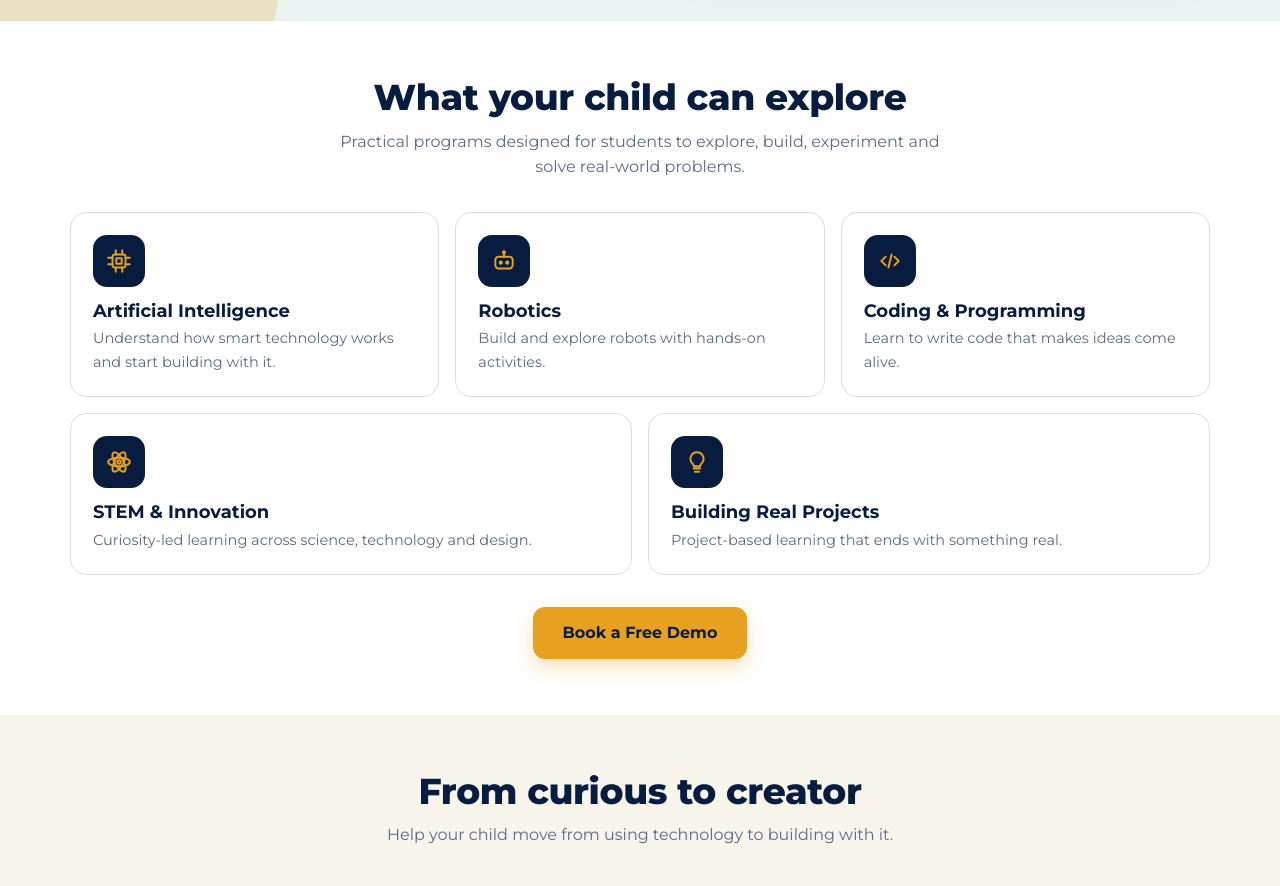
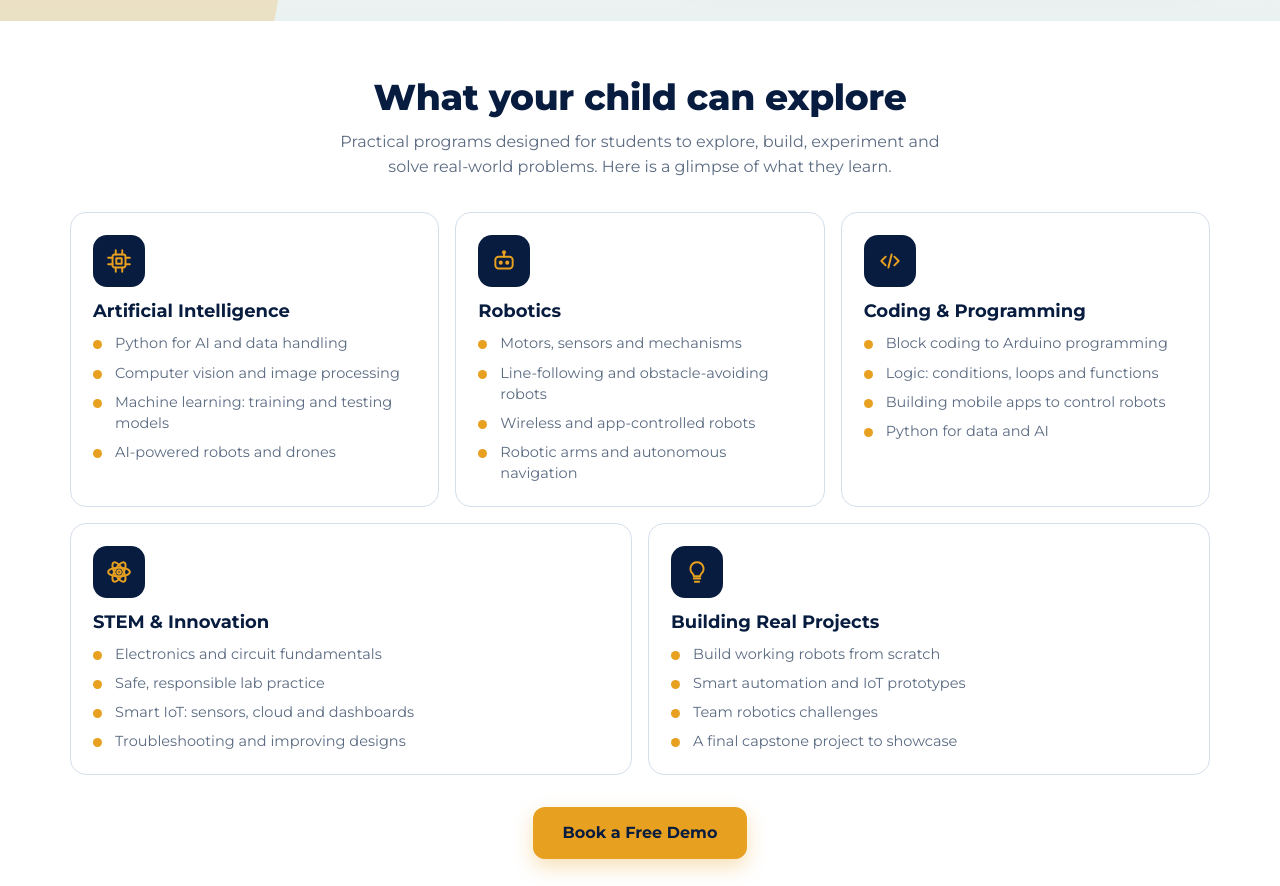
Before and after one commit to Tejaswini016/edlumina-registration, a plain HTML site: page index.html in a window 1280 px wide. Shown: the part 876-1762 px from the top of the page. Drawn offline with Linux system fonts and the light colour scheme.

Commit message:
Summarize program areas with high-level topic bullets
Co-Authored-By: Claude Sonnet 5.5 <noreply@anthropic.com>

```diff
--- a/index.html
+++ b/index.html
@@ -111,13 +111,13 @@
     <section class="sec" id="programs" aria-labelledby="prog-title">
       <div class="wrap">
         <h2 class="sec__title" id="prog-title">What your child can explore</h2>
-        <p class="sec__sub">Practical programs designed for students to explore, build, experiment and solve real-world problems.</p>
+        <p class="sec__sub">Practical programs designed for students to explore, build, experiment and solve real-world problems. Here is a glimpse of what they learn.</p>
         <ul class="cards">
-          <li class="pcard"><span class="pcard__ic"><svg viewBox="0 0 24 24" fill="none" stroke="currentColor" stroke-width="1.8" stroke-linecap="round" stroke-linejoin="round"><rect x="6" y="6" width="12" height="12" rx="2"/><rect x="9.5" y="9.5" width="5" height="5"/><path d="M9 2v4M15 2v4M9 18v4M15 18v4M2 9h4M2 15h4M18 9h4M18 15h4"/></svg></span><h3>Artificial Intelligence</h3><p>Understand how smart technology works and start building with it.</p></li>
-          <li class="pcard"><span class="pcard__ic"><svg viewBox="0 0 24 24" fill="none" stroke="currentColor" stroke-width="1.8" stroke-linecap="round" stroke-linejoin="round"><rect x="4" y="8" width="16" height="11" rx="3"/><circle cx="9" cy="13.5" r="1"/><circle cx="15" cy="13.5" r="1"/><path d="M12 8V5"/><circle cx="12" cy="4" r="1"/></svg></span><h3>Robotics</h3><p>Build and explore robots with hands-on activities.</p></li>
-          <li class="pcard"><span class="pcard__ic"><svg viewBox="0 0 24 24" fill="none" stroke="currentColor" stroke-width="1.8" stroke-linecap="round" stroke-linejoin="round"><path d="M8 8l-4 4 4 4M16 8l4 4-4 4M13.5 6l-3 12"/></svg></span><h3>Coding &amp; Programming</h3><p>Learn to write code that makes ideas come alive.</p></li>
-          <li class="pcard"><span class="pcard__ic"><svg viewBox="0 0 24 24" fill="none" stroke="currentColor" stroke-width="1.8" stroke-linecap="round" stroke-linejoin="round"><circle cx="12" cy="12" r="1.6"/><ellipse cx="12" cy="12" rx="10" ry="4"/><ellipse cx="12" cy="12" rx="10" ry="4" transform="rotate(60 12 12)"/><ellipse cx="12" cy="12" rx="10" ry="4" transform="rotate(120 12 12)"/></svg></span><h3>STEM &amp; Innovation</h3><p>Curiosity-led learning across science, technology and design.</p></li>
-          <li class="pcard"><span class="pcard__ic"><svg viewBox="0 0 24 24" fill="none" stroke="currentColor" stroke-width="1.8" stroke-linecap="round" stroke-linejoin="round"><path d="M9 18h6M10 21h4M12 3a6 6 0 0 0-4 10.5c.8.8 1 1.5 1 2.5h6c0-1 .2-1.7 1-2.5A6 6 0 0 0 12 3z"/></svg></span><h3>Building Real Projects</h3><p>Project-based learning that ends with something real.</p></li>
+          <li class="pcard"><span class="pcard__ic"><svg viewBox="0 0 24 24" fill="none" stroke="currentColor" stroke-width="1.8" stroke-linecap="round" stroke-linejoin="round"><rect x="6" y="6" width="12" height="12" rx="2"/><rect x="9.5" y="9.5" width="5" height="5"/><path d="M9 2v4M15 2v4M9 18v4M15 18v4M2 9h4M2 15h4M18 9h4M18 15h4"/></svg></span><h3>Artificial Intelligence</h3><ul class="pcard__list"><li>Python for AI and data handling</li><li>Computer vision and image processing</li><li>Machine learning: training and testing models</li><li>AI-powered robots and drones</li></ul></li>
+          <li class="pcard"><span class="pcard__ic"><svg viewBox="0 0 24 24" fill="none" stroke="currentColor" stroke-width="1.8" stroke-linecap="round" stroke-linejoin="round"><rect x="4" y="8" width="16" height="11" rx="3"/><circle cx="9" cy="13.5" r="1"/><circle cx="15" cy="13.5" r="1"/><path d="M12 8V5"/><circle cx="12" cy="4" r="1"/></svg></span><h3>Robotics</h3><ul class="pcard__list"><li>Motors, sensors and mechanisms</li><li>Line-following and obstacle-avoiding robots</li><li>Wireless and app-controlled robots</li><li>Robotic arms and autonomous navigation</li></ul></li>
+          <li class="pcard"><span class="pcard__ic"><svg viewBox="0 0 24 24" fill="none" stroke="currentColor" stroke-width="1.8" stroke-linecap="round" stroke-linejoin="round"><path d="M8 8l-4 4 4 4M16 8l4 4-4 4M13.5 6l-3 12"/></svg></span><h3>Coding &amp; Programming</h3><ul class="pcard__list"><li>Block coding to Arduino programming</li><li>Logic: conditions, loops and functions</li><li>Building mobile apps to control robots</li><li>Python for data and AI</li></ul></li>
+          <li class="pcard"><span class="pcard__ic"><svg viewBox="0 0 24 24" fill="none" stroke="currentColor" stroke-width="1.8" stroke-linecap="round" stroke-linejoin="round"><circle cx="12" cy="12" r="1.6"/><ellipse cx="12" cy="12" rx="10" ry="4"/><ellipse cx="12" cy="12" rx="10" ry="4" transform="rotate(60 12 12)"/><ellipse cx="12" cy="12" rx="10" ry="4" transform="rotate(120 12 12)"/></svg></span><h3>STEM &amp; Innovation</h3><ul class="pcard__list"><li>Electronics and circuit fundamentals</li><li>Safe, responsible lab practice</li><li>Smart IoT: sensors, cloud and dashboards</li><li>Troubleshooting and improving designs</li></ul></li>
+          <li class="pcard"><span class="pcard__ic"><svg viewBox="0 0 24 24" fill="none" stroke="currentColor" stroke-width="1.8" stroke-linecap="round" stroke-linejoin="round"><path d="M9 18h6M10 21h4M12 3a6 6 0 0 0-4 10.5c.8.8 1 1.5 1 2.5h6c0-1 .2-1.7 1-2.5A6 6 0 0 0 12 3z"/></svg></span><h3>Building Real Projects</h3><ul class="pcard__list"><li>Build working robots from scratch</li><li>Smart automation and IoT prototypes</li><li>Team robotics challenges</li><li>A final capstone project to showcase</li></ul></li>
         </ul>
         <a class="btn btn--amber sec__cta" href="#register">Book a Free Demo</a>
       </div>
--- a/styles.css
+++ b/styles.css
@@ -176,8 +176,10 @@ h1, h2, h3 { line-height: 1.15; margin: 0; }
 .pcard:hover { transform: translateY(-3px); box-shadow: var(--shadow); border-color: var(--amber); }
 .pcard__ic { display: grid; place-items: center; width: 52px; height: 52px; border-radius: 14px; background: var(--navy); color: var(--amber); margin-bottom: 14px; }
 .pcard__ic svg { width: 26px; height: 26px; }
-.pcard h3 { font-size: 18px; font-weight: 700; margin-bottom: 6px; }
-.pcard p { margin: 0; color: var(--muted); font-size: 14.5px; }
+.pcard h3 { font-size: 18px; font-weight: 700; margin-bottom: 12px; }
+.pcard__list { list-style: none; margin: 0; padding: 0; display: grid; gap: 8px; }
+.pcard__list li { position: relative; padding-left: 22px; color: var(--muted); font-size: 14.5px; line-height: 1.45; }
+.pcard__list li::before { content: ""; position: absolute; left: 0; top: 7px; width: 9px; height: 9px; border-radius: 50%; background: var(--amber); }
 
 /* journey */
 .path { list-style: none; margin: 0; padding: 0; display: grid; gap: 18px; position: relative; }
```
